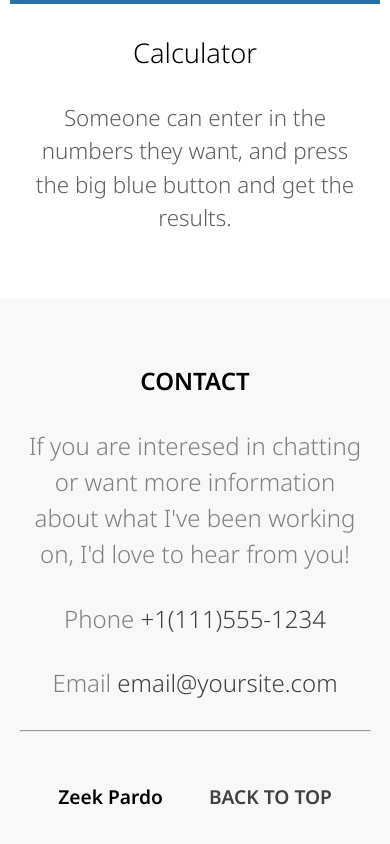
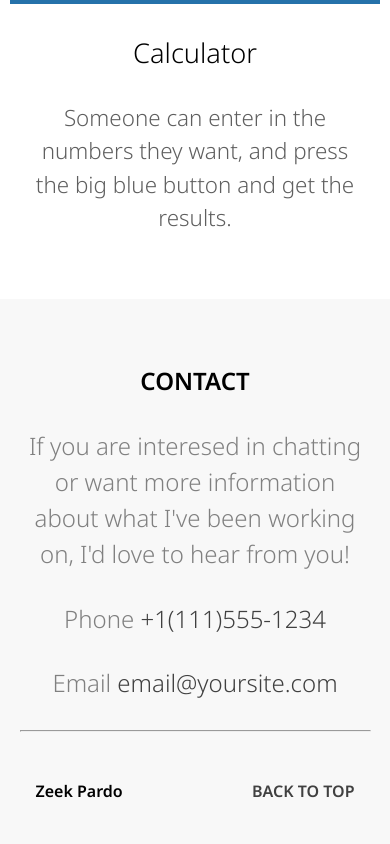
Before and after one commit to zeekpardo/responsive_layout_v3, a plain HTML site: page index.html in a window 390 px wide. Shown: the part 3685-4529 px from the top of the page. Drawn offline with Linux system fonts and the light colour scheme.

Commit message:
Mobile max-width adjustment on footer

```diff
--- a/css/styles.css
+++ b/css/styles.css
@@ -135,7 +135,8 @@ footer ul {
     justify-content: space-between;
 }
 footer li {
-    font-size: 1.2em;
+    font-size: 1
+    rem;
     font-weight: 600;
 }
 .top {
@@ -150,7 +151,7 @@ footer li {
 }
 .footer-nav {
     padding: 2em 0;
-    max-width: 80%;
+    max-width: 90%;
     margin: 0 auto;
 }
 hr {
```
Also changed, not shown: mockups/responsive-website_mobile320.png.
